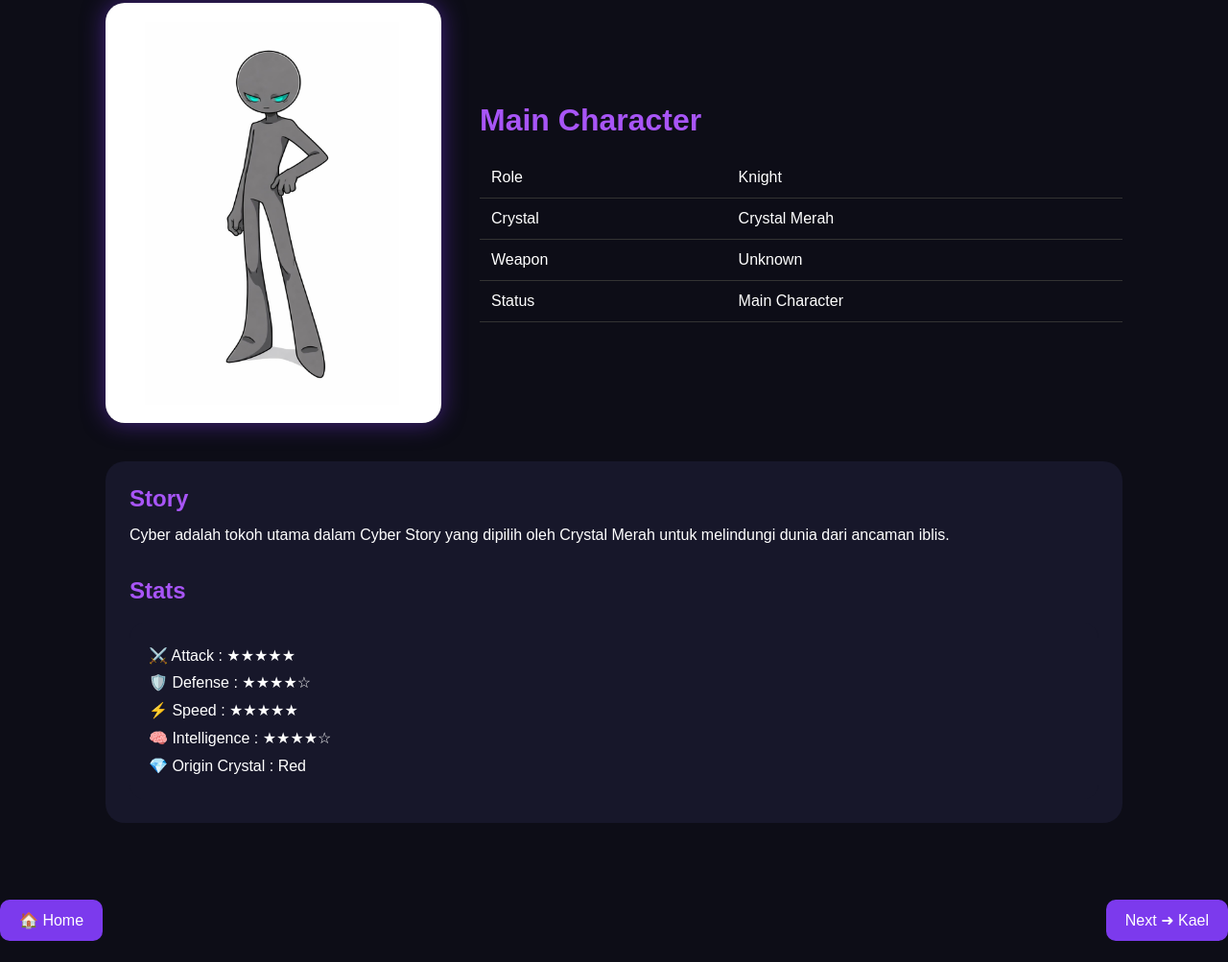
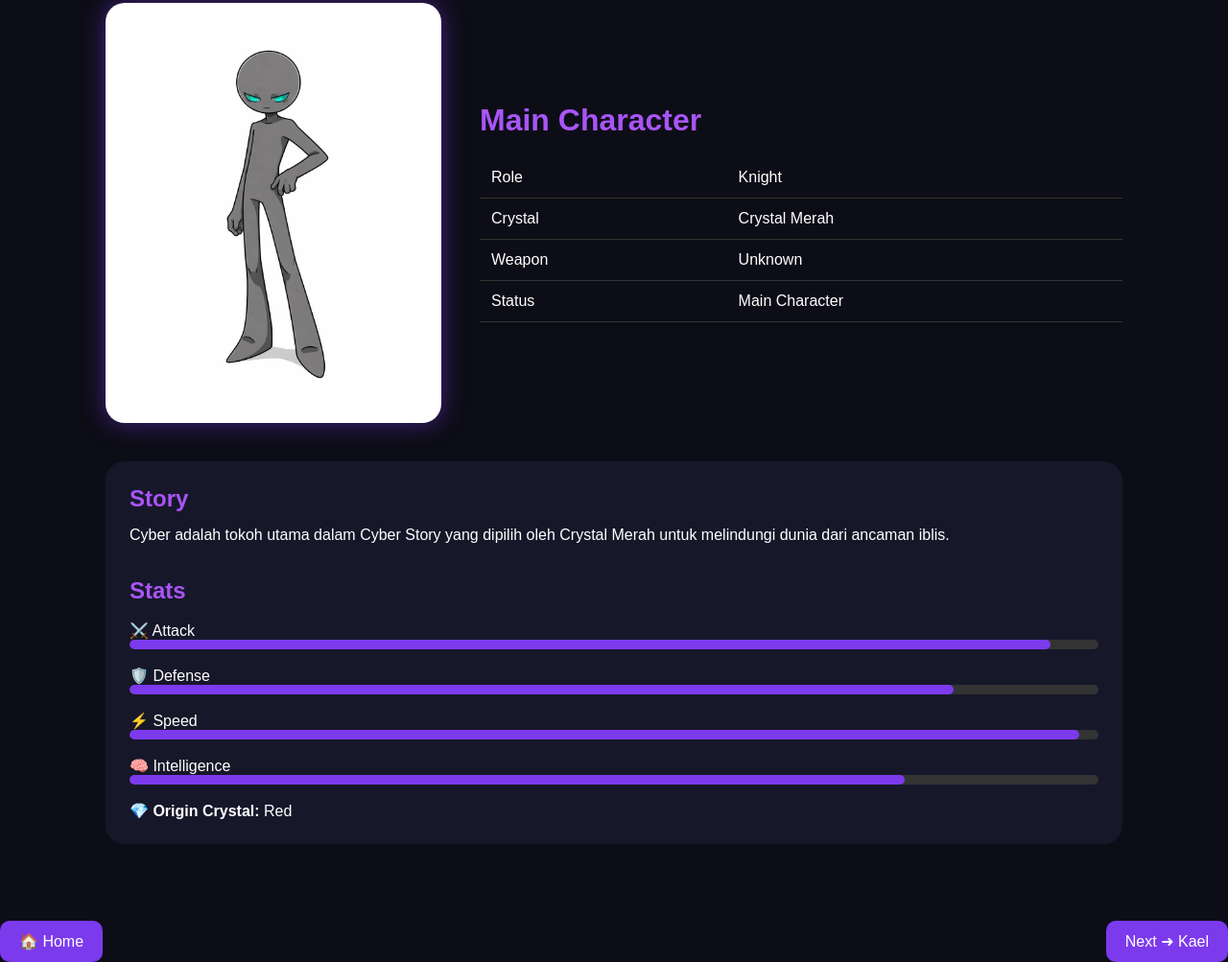
Before and after one commit to Skeeper43/cyber-story-web, a plain HTML site: page pages/cyber.html in a window 1280 px wide. Shown: the part 160-1163 px from the top of the page at 96% size. Before the commit the page ends 1141 px from the top, so only its background shows below. Drawn offline with Linux system fonts and the light colour scheme.

Commit message:
Add character stat bars

```diff
--- a/pages/cyber.html
+++ b/pages/cyber.html
@@ -103,6 +103,24 @@ line-height:1.8;
     margin-bottom:15px;
 }
 
+.stat{
+    margin:18px 0;
+}
+
+.bar{
+    width:100%;
+    height:10px;
+    background:#333;
+    border-radius:10px;
+    overflow:hidden;
+}
+
+.fill{
+    height:100%;
+    background:#7c3aed;
+    border-radius:10px;
+}
+
 </style>
 
 </head>
@@ -173,13 +191,35 @@ Cyber adalah tokoh utama dalam Cyber Story yang dipilih oleh Crystal Merah untuk
 
 <h2 class="stats-title">Stats</h2>
 
-<div class="stats">
-    <p>⚔️ Attack : ★★★★★</p>
-    <p>🛡️ Defense : ★★★★☆</p>
-    <p>⚡ Speed : ★★★★★</p>
-    <p>🧠 Intelligence : ★★★★☆</p>
-    <p>💎 Origin Crystal : Red</p>
+<div class="stat">
+<p>⚔️ Attack</p>
+<div class="bar">
+<div class="fill" style="width:95%"></div>
 </div>
+</div>
+
+<div class="stat">
+<p>🛡️ Defense</p>
+<div class="bar">
+<div class="fill" style="width:85%"></div>
+</div>
+</div>
+
+<div class="stat">
+<p>⚡ Speed</p>
+<div class="bar">
+<div class="fill" style="width:98%"></div>
+</div>
+</div>
+
+<div class="stat">
+<p>🧠 Intelligence</p>
+<div class="bar">
+<div class="fill" style="width:80%"></div>
+</div>
+</div>
+
+<p><strong>💎 Origin Crystal:</strong> Red</p>
 
 </div>
 
```
